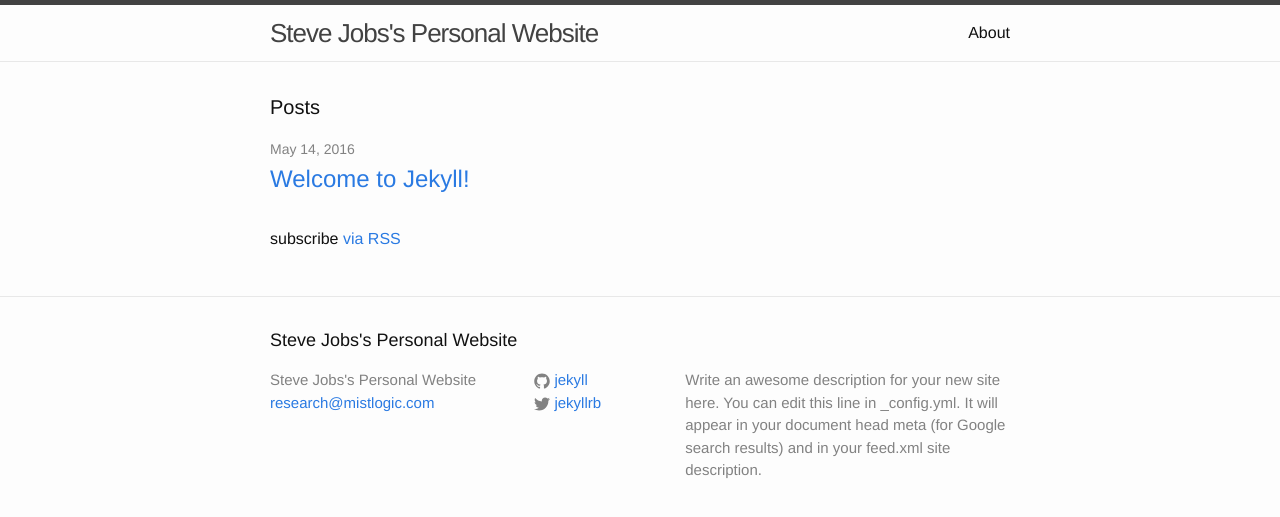
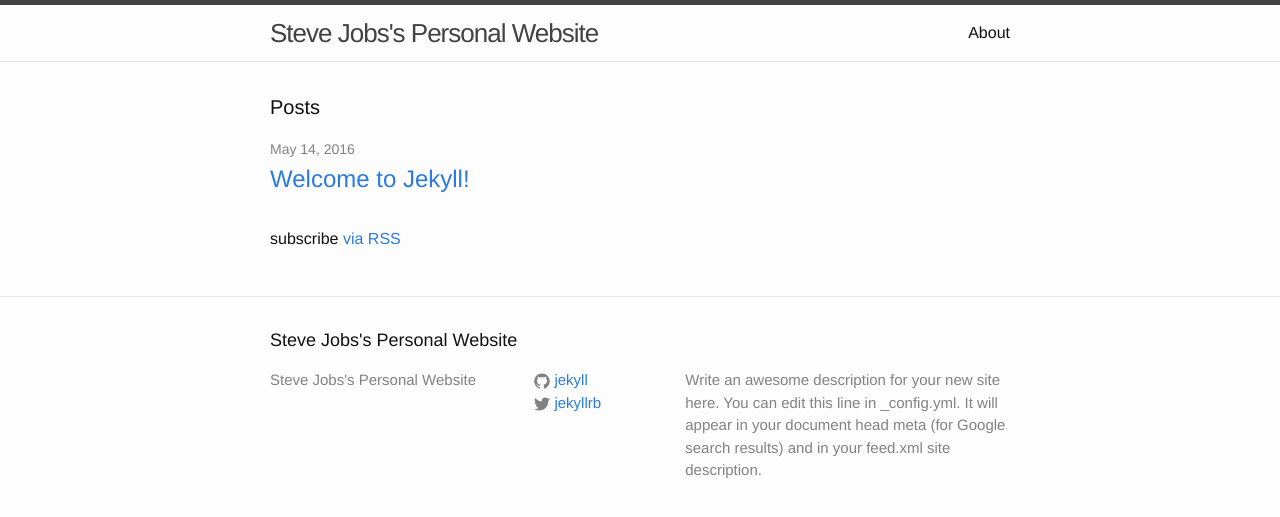
Before and after one commit to ishanm0/ishanm0.github.io, a Jekyll site: the page built from index.html, in a window 1280 px wide. Shown: the top 517 px of the page. Built offline with Jekyll 4.4.1, drawn with Linux system fonts in a browser that asks for light colours.

Commit message:
Save my work

```diff
--- a/_config.yml
+++ b/_config.yml
@@ -7,7 +7,7 @@
 
 # Site settings
 title: Steve Jobs's Personal Website
-email: research@mistlogic.com
+email:
 description: > # this means to ignore newlines until "baseurl:"
   Write an awesome description for your new site here. You can edit this
   line in _config.yml. It will appear in your document head meta (for
```
